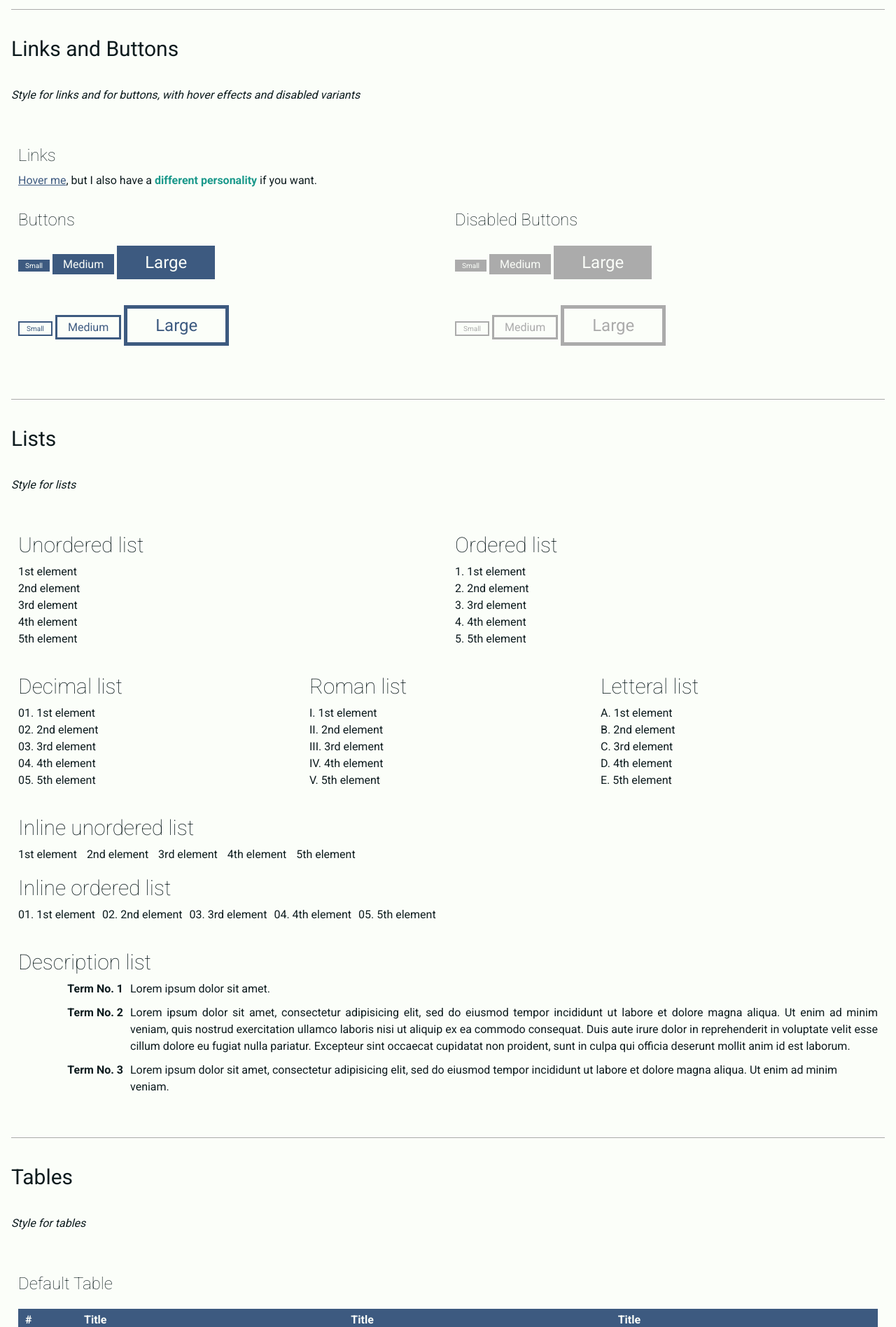
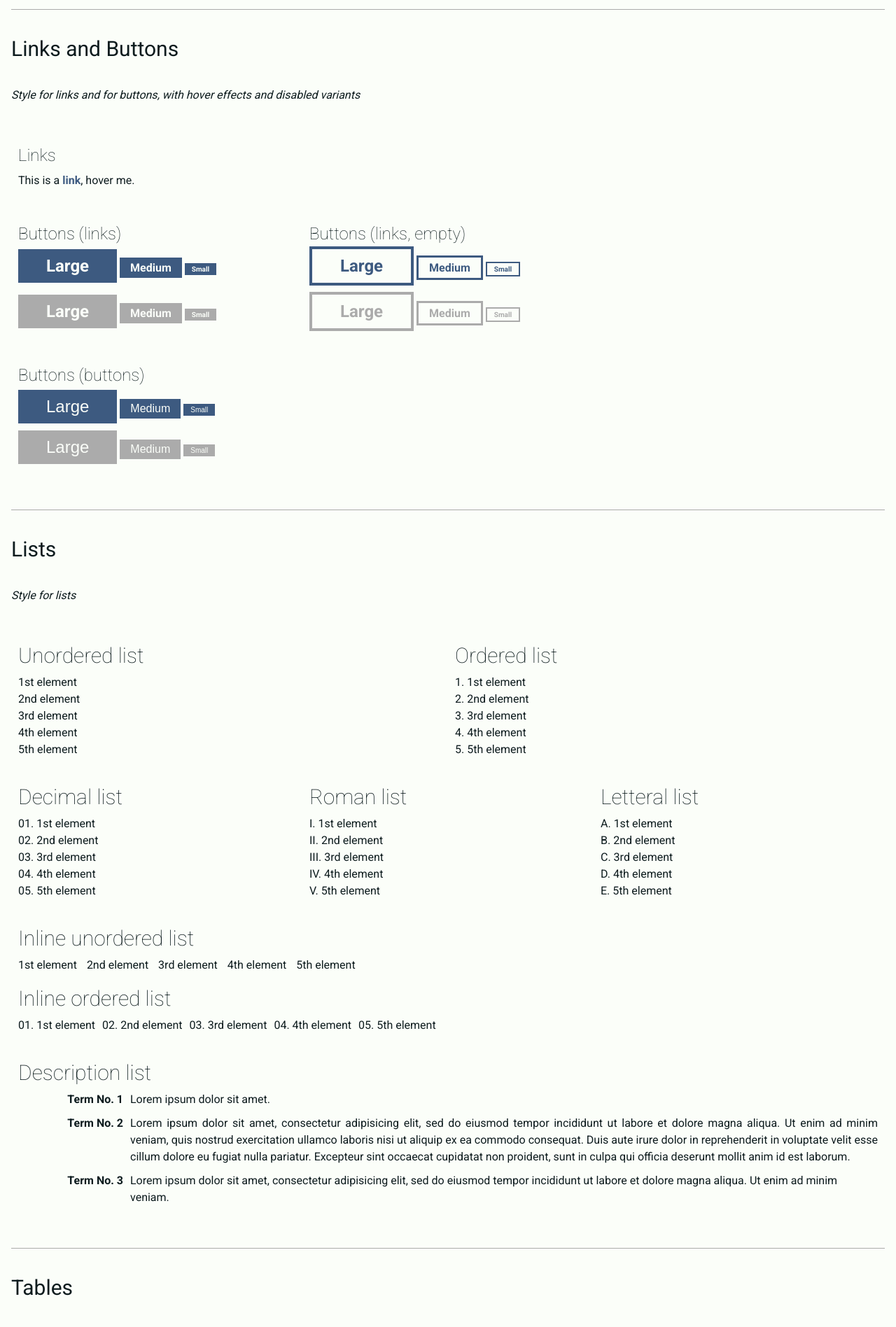
Before and after one commit to pieruf/component-library, a Jekyll site: the page built from index.html, in a window 1280 px wide. Shown: the part 2432-4328 px from the top of the page at 70% size. Built offline with Jekyll 4.4.1, drawn with Linux system fonts in a browser that asks for light colours.

Commit message:
Reworking links and buttons

```diff
--- a/_sass/links-buttons.scss
+++ b/_sass/links-buttons.scss
@@ -1,4 +1,7 @@
 a {
+	text-decoration: none;
+	color: $color-confirm;
+	font-weight: $font-bold;
 	@include link('default');
 	&:visited {
 		@include link('visited');
@@ -11,69 +14,72 @@ a {
 	}
 }
 
-a.textual {
-	@extend a;
-	color: $color-confirm;
+a.button {
 	text-decoration: none;
-	font-weight: $font-bold;
+	color: $color-light;
+	@include line-height(60);
 	&:visited {
-		color: $color-confirm;
+		text-decoration: none;
 	}
 	&:hover {
-		color: $color-warn;
-		text-decoration: underline;
+		text-decoration: none;
 	}
 	&:active {
-		color: $color-warn;
-		text-decoration: underline;
+		text-decoration: none;
 	}
-
 }
 
-a.button-sm {
+button {
+	border: none;
+	line-height: initial;
+	margin: 5px 0;
+	outline: none;
+}
+
+.button-sm {
 	@include button($size: 'small');
 }
 
-a.button-md {
+.button-md {
 	@include button($size: 'medium');
 }
 
-a.button-lg {
+.button-lg {
 	@include button($size: 'large');
 }
 
-a.button-sm.disabled {
+.button-sm.disabled {
 	@include button($size: 'small', $disabled: true);
 }
 
-a.button-md.disabled {
+.button-md.disabled {
 	@include button($size: 'medium', $disabled: true);
 }
 
-a.button-lg.disabled {
+.button-lg.disabled {
 	@include button($size: 'large', $disabled: true);
 }
 
-a.button-sm.empty {
-	@include empty-button($size: 'small', $txt-color: $color-main);
+.button-sm.empty {
+	@include empty-button($size: 'small');
 }
 
-a.button-md.empty {
-	@include empty-button($size: 'medium', $txt-color: $color-main);
+.button-md.empty {
+	@include empty-button($size: 'medium');
 }
 
-a.button-lg.empty {
-	@include empty-button($size: 'large', $txt-color: $color-main);
+.button-lg.empty {
+	@include empty-button($size: 'large');
 }
 
-a.button-sm.empty.disabled {
+.button-sm.empty.disabled {
 	@include empty-button($size: 'small', $disabled: true);
 }
 
-a.button-md.empty.disabled {
+.button-md.empty.disabled {
 	@include empty-button($size: 'medium', $disabled: true);
 }
 
-a.button-lg.empty.disabled {
+.button-lg.empty.disabled {
 	@include empty-button($size: 'large', $disabled: true);
 }
--- a/_sass/mixins.scss
+++ b/_sass/mixins.scss
@@ -56,20 +56,16 @@
 }
 
 @mixin button($size: 'medium', $bg-color: $color-main, $txt-color: $color-light, $disabled: false) {
-	text-decoration: none;
+	color: $txt-color;
 	@if ($size == 'small') {
 		padding: 3px 10px;
 		@include font-size(10);
-		@include line-height(30)
-
 	} @else if ($size == 'medium') {
 		padding: 5px 15px;
 		@include font-size(16);
-		@include line-height(60)
 	} @else if ($size == 'large') {
 		padding: 10px 40px;
 		@include font-size(24);
-		@include line-height(90)
 	}
 	@if ($disabled == true) {
 		@include cursor('disabled');
@@ -83,7 +79,7 @@
 	}
 }
 
-@mixin empty-button ($size: 'medium', $bg-color: transparent, $txt-color: $color-dark, $disabled: false) {
+@mixin empty-button ($size: 'medium', $bg-color: transparent, $txt-color: $color-main, $disabled: false) {
 	@include button($size, $bg-color, $txt-color);
 	@if ($disabled == false) {
 		color: $txt-color;
@@ -108,7 +104,7 @@
 		} @else if ($size == 'medium') {
 			width: 3px;
 		} @else if ($size == 'large') {
-			width: 5px;
+			width: 4px;
 		}
 		style: solid;
 	}
@@ -117,13 +113,14 @@
 @mixin link($state) {
 	color: $color-main;
 	@if ($state == 'hover') {
+		color: $color-warn;
+		text-decoration: underline;
+	} @else if ($state == 'active') {
+		color: $color-warn;
+		text-decoration: underline;
+	} @else if ($state == 'visited') {
 		color: $color-confirm;
-	} @else if ($state == 'active') {
-		color: $color-confirm;
-	} @else if ($state == 'visited') {
-		color: $color-main;
 	}
-	text-decoration: underline;
 }
 
 @mixin font-size($size) {
```
Also changed, not shown: _components/links-buttons.html (+21 -11 lines), 3 other files.
